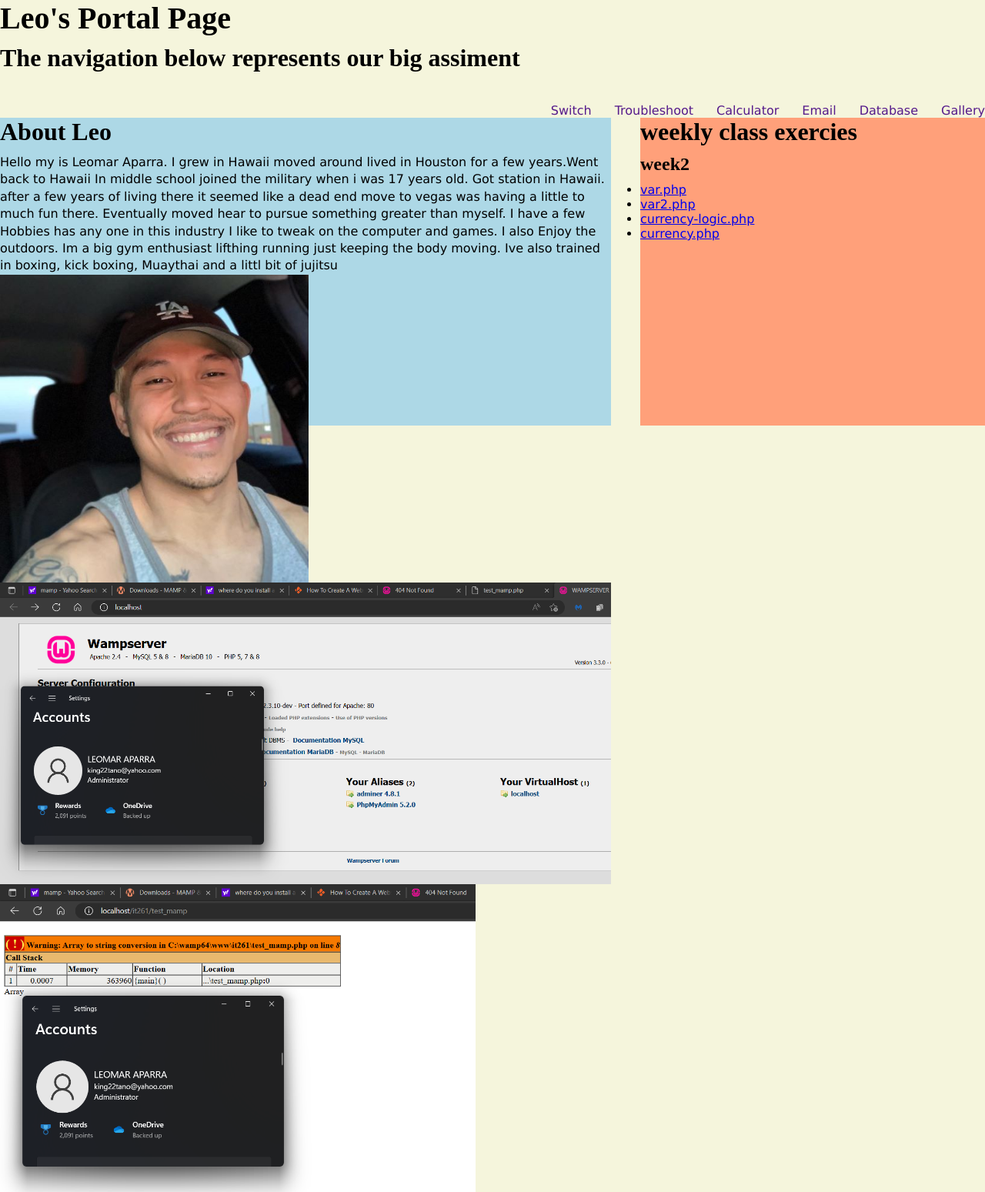
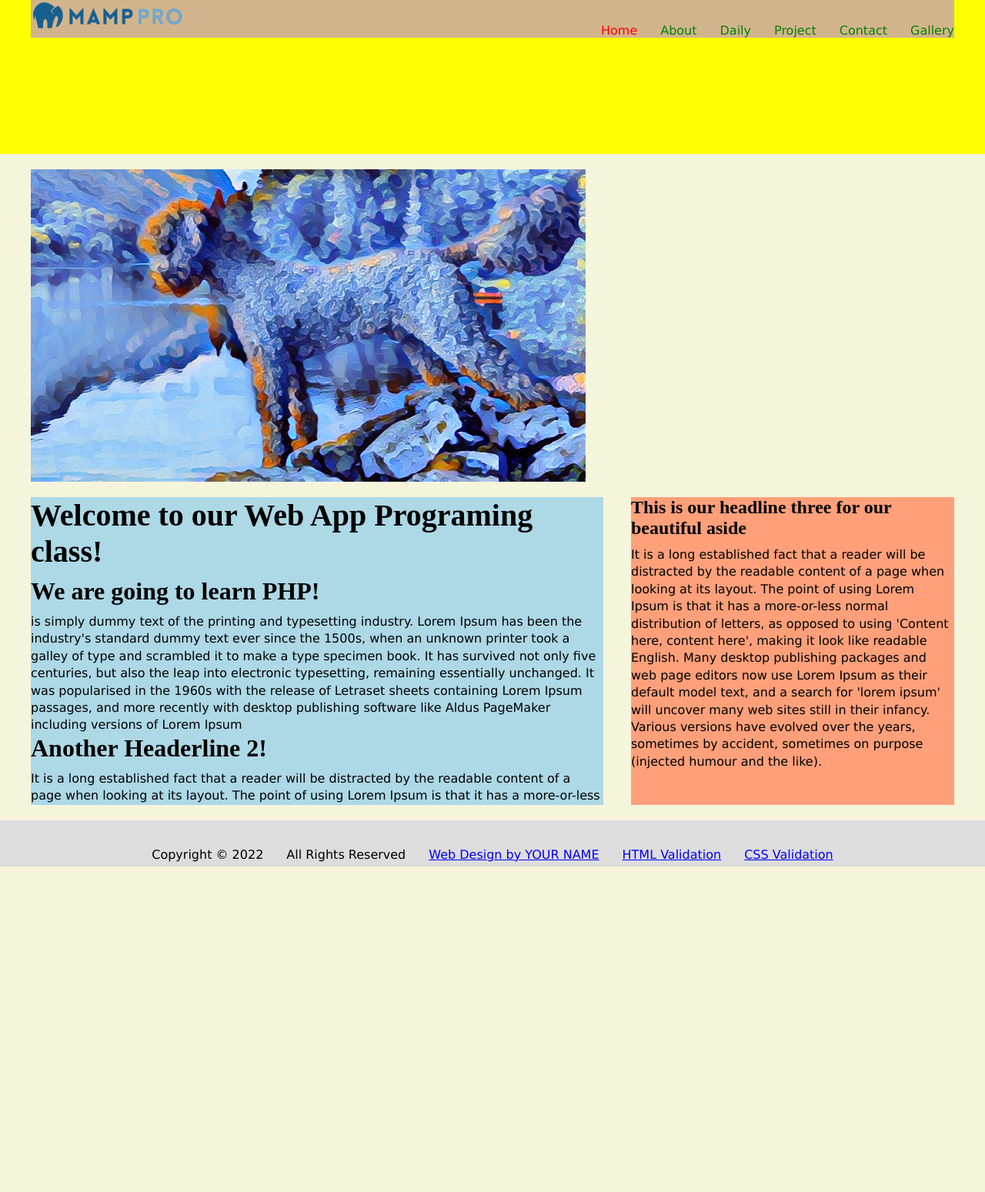
Before and after one commit to Ramoel23/it261, a PHP site: page /website/index.php in a window 1280 px wide. Shown: the whole page at 77% size. After the commit the page ends 1126 px from the top, so only its background shows below. Run offline with PHP 8.4, Linux system fonts and the light colour scheme; data that the repository does not hold is empty.

Commit message:
Add files via upload

```diff
--- a/website/css/styles.css
+++ b/website/css/styles.css
@@ -97,7 +97,7 @@ footer ul {
 
 footer li {
     justify-content:center;
-    margin: o 15px;
+    margin:  15px;
 }
 
 img {
--- /dev/null
+++ b/website/includes/footer.php
@@ -0,0 +1,20 @@
+<footer>
+        <ul>
+            <li>Copyright &copy;
+                2022</li>
+            <li>All Rights Reserved</li>
+            <li><a href="../index.php">Web Design by YOUR NAME</a></li>
+            <li><a id="html-checker" href="#">HTML Validation</a></li>
+            <li><a id="css-checker" href="#">CSS Validation</a></li>
+            </ul>
+
+            <script>
+                    document.getElementById("html-checker").setAttribute("href","https://validator.w3.org/nu/?doc=" + location.href);
+                    document.getElementById("css-checker").setAttribute("href","https://jigsaw.w3.org/css-validator/validator?uri=" + location.href);
+            </script>
+
+
+    </footer>
+
+</body>
+</html>
--- /dev/null
+++ b/website/includes/header.php
@@ -0,0 +1,93 @@
+<?php
+
+define('THIS_PAGE', basename($_SERVER['PHP_SELF']));
+
+switch (THIS_PAGE) {
+    case 'index.php':
+        $title = 'Home page for our Website Project';
+        $body = 'home';
+    break;
+
+    case 'about.php':
+        $title = 'About page for our Website Project';
+        $body = 'about inner';
+    break;
+
+    case 'daily.php':
+        $title = 'Daily page for our Website Project';
+        $body = 'daily inner';
+    break;
+
+    case 'project.php':
+        $title = 'Project page for our Website Project';
+        $body = 'project inner';
+    break;
+
+    case 'contact.php':
+        $title = 'Contact page for our Website Project';
+        $body = 'contact inner';
+    break;
+
+    case 'gallery.php':
+        $title = 'Gallery page for our Website Project';
+        $body = 'gallery inner';
+    break;
+}
+// our navigational array!
+$nav = array(
+    'index.php' => 'Home',
+    'about.php' => 'About',
+    'daily.php' => 'Daily',
+    'project.php' => 'Project',
+    'contact.php' => 'Contact',
+    'gallery.php' => 'Gallery',
+);
+
+
+
+
+?>
+<!DOCTYPE html>
+<html lang="en">
+<head>
+    <meta charset="UTF-8">
+    <meta http-equiv="X-UA-Compatible" content="ie=edge">
+    <meta name="viewport" content="width=device-width, initial-scale=1.0">
+    <title><?php echo $tittle; ?></title>
+    <link href="css/styles.css" type="text/css" rel="stylesheet">
+</head>
+<body class="<?php echo $body ;?>">
+<header>
+    <div class="inner-header">
+    <a href="index.php">
+    <img id="logo" src="images/logo.png"
+    alt="logo">
+    </a>
+    <!--<nav>
+    <ul>
+        <li><a href="">Home</a></li>
+        <li><a href="">About</a></li>
+        <li><a href="">Daily</a></li>
+        <li><a href="">Project</a></li>
+        <li><a href="">Contact</a></li>
+        <li><a href="">Gallary</a></li>
+    </ul>
+        </nav>-->
+
+<nav>
+<ul>
+<?php
+foreach ($nav as $key => $value) {
+    if (THIS_PAGE == $key) {
+    echo '<li><a style="color:red;" href=" ' .$key. ' "> ' . $value . '</a></li>';
+    } else {
+    echo '<li><a style="color:green;" href="  ' .$key. ' "> ' . $value . '</a></li>';
+    }
+
+    } // end foreach
+?>
+</ul>
+</nav>
+</div>
+    <!--end inner header-->
+    </header>
--- a/website/index.php
+++ b/website/index.php
@@ -1,66 +1,29 @@
-<!DOCTYPE html>
-<html lang="en">
-<head>
-    <meta charset="UTF-8">
-    <meta http-equiv="X-UA-Compatible" content="ie=edge">
-    <meta name="viewport" content="width=device-width, initial-scale=1.0">
-    <title>My portal page</title>
-    <link href="css/styles.css" type="text/css" rel="stylesheet">
-</head>
-<body>
+<?php
+include('./includes/header.php');
+?>
+<div id="wrapper">
 
-<h1><a herf="index.php">Leo's Portal Page</a></h1>
-<h2>The navigation below represents our big assiment </h2>
-<div> <id="wrapper">
-<nav>
-<ul>
+<div id="hero">
+<img src="images/adonis the poodle.png" alt="Adonis the poddle">
+</div>
+    <!--end hero-->
+        <main> <h1>Welcome to our Web App Programing class!</h1>
+        <h2>We are going to learn PHP!</h2>
+        <p>is simply dummy text of the printing and typesetting industry. Lorem Ipsum has been the industry's standard dummy text ever since the 1500s, when an unknown printer took a galley of type and scrambled it to make a type specimen book. It has survived not only five centuries, but also the leap into electronic typesetting, remaining essentially unchanged. It was popularised in the 1960s with the release of Letraset sheets containing Lorem Ipsum passages, and more recently with desktop publishing software like Aldus PageMaker including versions of Lorem Ipsum
+        </p>
+        <h2>Another Headerline 2!</h2>
+        <p>It is a long established fact that a reader will be distracted by the readable content of a page when looking at its layout. The point of using Lorem Ipsum is that it has a more-or-less normal distribution of letters, as opposed to using 'Content here, content here', making it look like readable English. Many desktop publishing packages and web page editors now use Lorem Ipsum as their default model text, and a search for 'lorem ipsum' will uncover many web sites still in their infancy. Various versions have evolved over the years, sometimes by accident, sometimes on purpose (injected humour and the like).
 
-<li><a href="">Switch</a></li>
-<li><a href="">Troubleshoot</a></li>
-<li><a href="">Calculator</a></li>
-<li><a href="">Email</a></li>
-<li><a href="">Database</a></li>
-<li><a href="">Gallery</a></li>
-</ul>
+        </p>
 
-</nav>
-
-
-<main>
-    <h2>About Leo</h2>
-        <p>Hello my is Leomar Aparra. I grew in Hawaii moved around lived in Houston for a few years.Went back to Hawaii In middle school joined the military when i was 17 years old. Got station in Hawaii. after a few years of living there it seemed like a dead end move to vegas was having a little to much fun there. Eventually moved hear to pursue something greater than myself. I have a few Hobbies has any one in this industry I like to tweak on the computer and games. I also Enjoy the outdoors. Im a big gym enthusiast lifthing running just keeping the body moving. Ive also trained in boxing, kick boxing, Muaythai and a littl bit of jujitsu </p>
-        <img class="right" src="images/me.png" alt="Leo">
-
-        <img class="left" src="images/wamp.png" alt="wamp">
-
-        <img class="center" src="images/wamp_error.png" alt="error">
-
-
-</main>
-
-
+    </main>
 <aside>
-    <h2>weekly class exercies</h2>
-<h3>week2</h3>
-<ul>
-
-<li><a href="weeks/week2/var.php">var.php</a></li>
-<li><a href="weeks/week2/var2.php">var2.php</a></li>
-<li><a href="weeks/week2/currency-logic.php">currency-logic.php</a></li>
-<li><a href="weeks/week2/currency.php">currency.php</a></li>
-
-</ul>
-
-
+        <h3>This is our headline three for our beautiful aside</h3>
+        <p>It is a long established fact that a reader will be distracted by the readable content of a page when looking at its layout. The point of using Lorem Ipsum is that it has a more-or-less normal distribution of letters, as opposed to using 'Content here, content here', making it look like readable English. Many desktop publishing packages and web page editors now use Lorem Ipsum as their default model text, and a search for 'lorem ipsum' will uncover many web sites still in their infancy. Various versions have evolved over the years, sometimes by accident, sometimes on purpose (injected humour and the like).</p>
 </aside>
 
+    </div>
+    <!--end wrapper-->
 
-
-
-
-</div>
-
-
-
-</body>
-</html>
+    <?php
+    include('./includes/footer.php');
```
